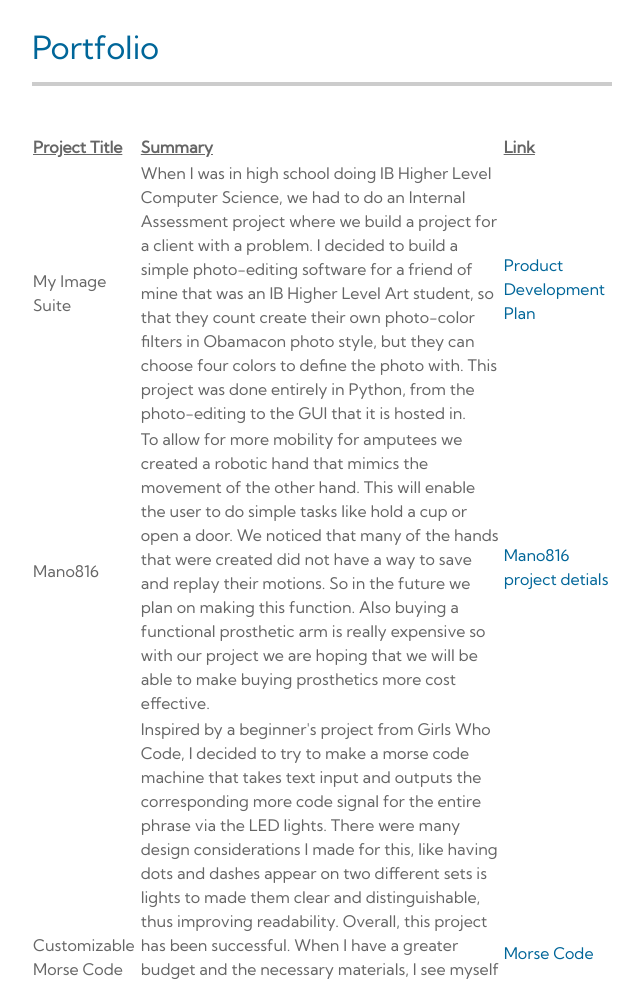
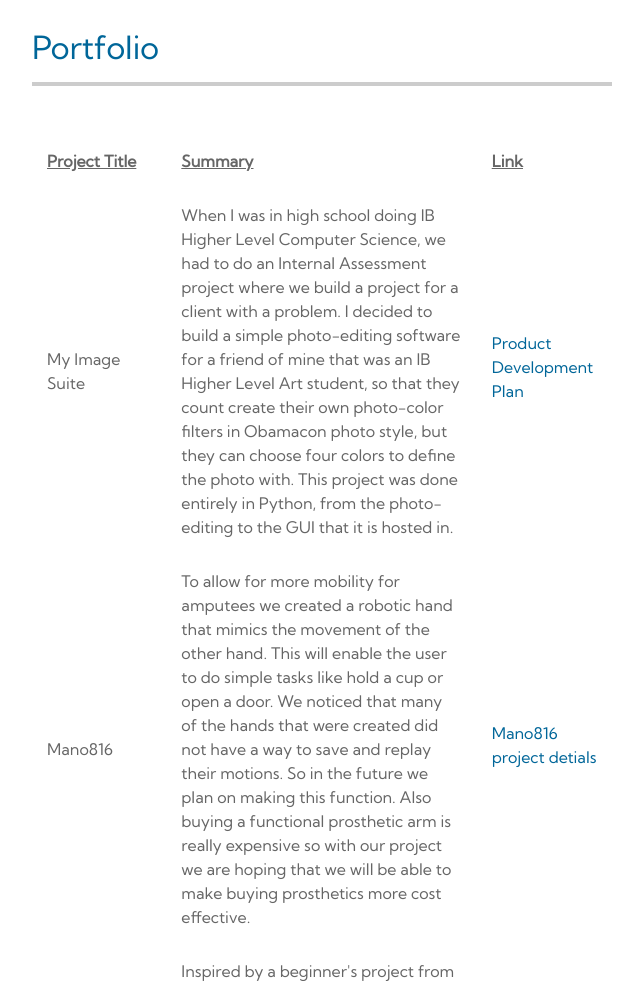
Before and after one commit to michelleddavies/michelleddavies.github.io, a plain HTML site: page index.html in a window 1280 px wide. Shown: the part 3020-4001 px from the top of the page, without its empty margins (598-1241 px from the left). Drawn offline with Linux system fonts and the light colour scheme.

Commit message:
Update index.html

```diff
--- a/index.html
+++ b/index.html
@@ -11,6 +11,9 @@
     <link rel="stylesheet" href="slick/slick.min.css">          <!-- https://michelleddavies.github.io/slick/ -->
     <link rel="stylesheet" href="slick/slick-theme.css">
     <link rel="stylesheet" href="css/templatemo-upright.css">
+    <style>
+         th, td {  padding: 15px; border-color: #0d4463;  }
+    </style>
 <!--
 
 TemplateMo 555 Upright
```
